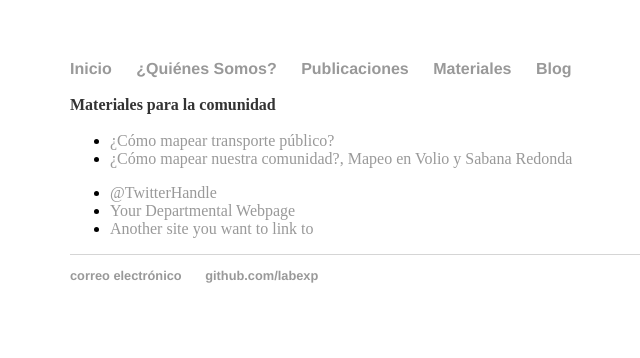
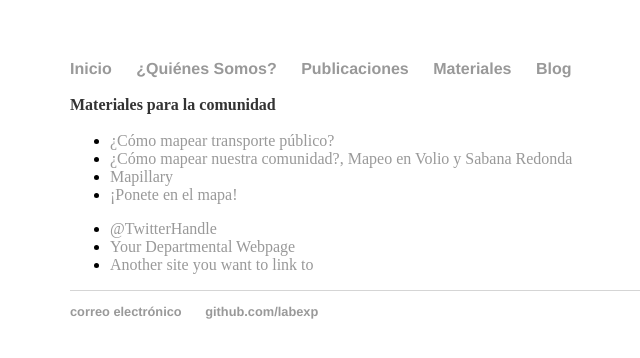
Before and after one commit to labexp/labexp.github.io, a Jekyll site: the page built from materiales/index.html, in a window 1280 px wide. Shown: the top 358 px of the page, without its empty margins (122-762 px from the left). Built offline with Jekyll 4.4.1, drawn with Linux system fonts in a browser that asks for light colours.

Commit message:
agrega broshure de mapillary y fieldpapers

```diff
--- a/materiales/index.html
+++ b/materiales/index.html
@@ -10,6 +10,8 @@ title: Materiales
 		<ul>
 			<li><a href="https://drive.google.com/open?id=1D7vJ5ohgg31twmzIjeaGknnppBEyIZJp">¿Cómo mapear transporte público?</a></li>
 			<li><a href="https://drive.google.com/open?id=1bSYX18RryK69cHsLMkyhIfkfAybREgtv">¿Cómo mapear nuestra comunidad?, Mapeo en Volio y Sabana Redonda</a></li>
+			<li><a href="https://drive.google.com/file/d/15LM5j-sSTtatBCbekjYjTSZpwxoov4m-/view?usp=sharing">Mapillary</a></li>
+			<li><a href="https://drive.google.com/file/d/1CUAFh4CJDbzSCnM5akcHvwF0KScTKvA8/view?usp=sharing">¡Ponete en el mapa!</a></li>
 		</ul>
 	</p>
 
```
